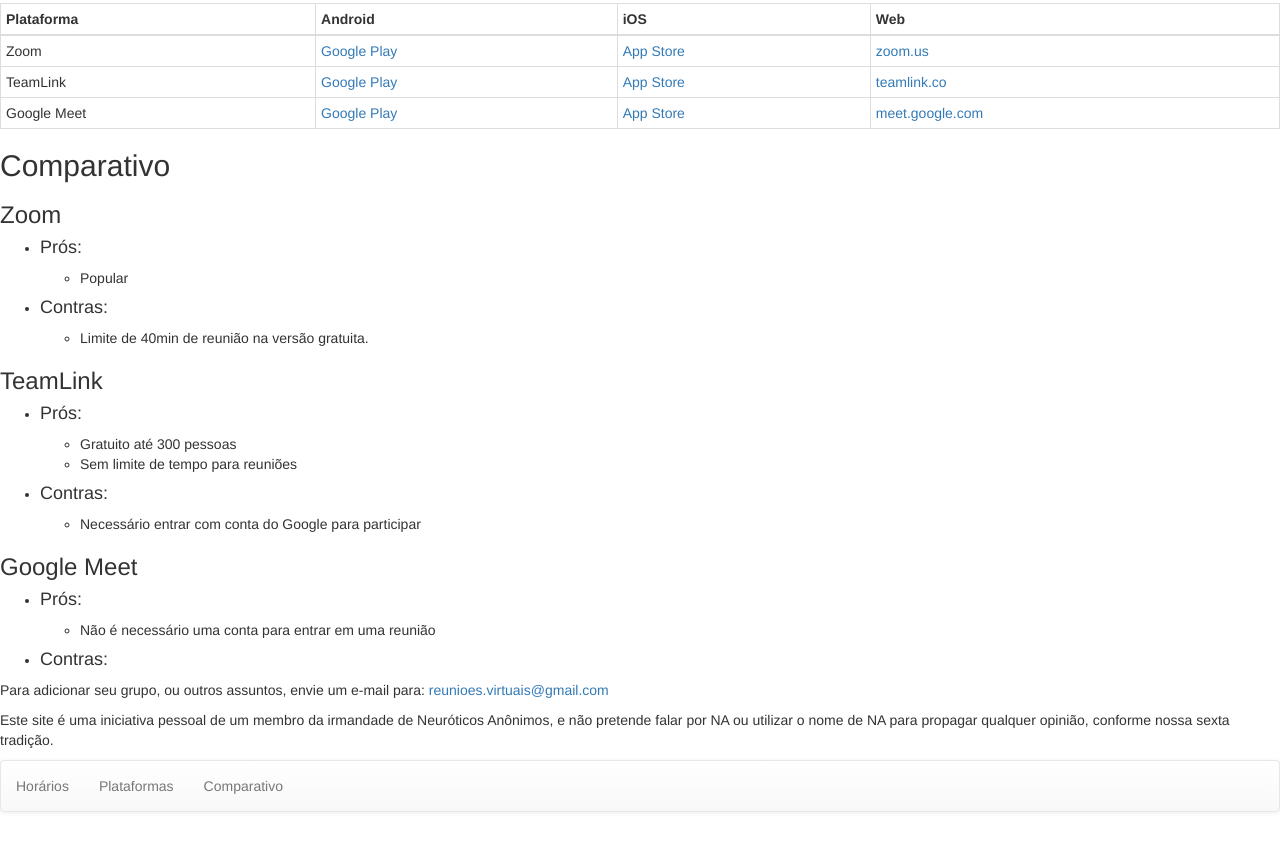
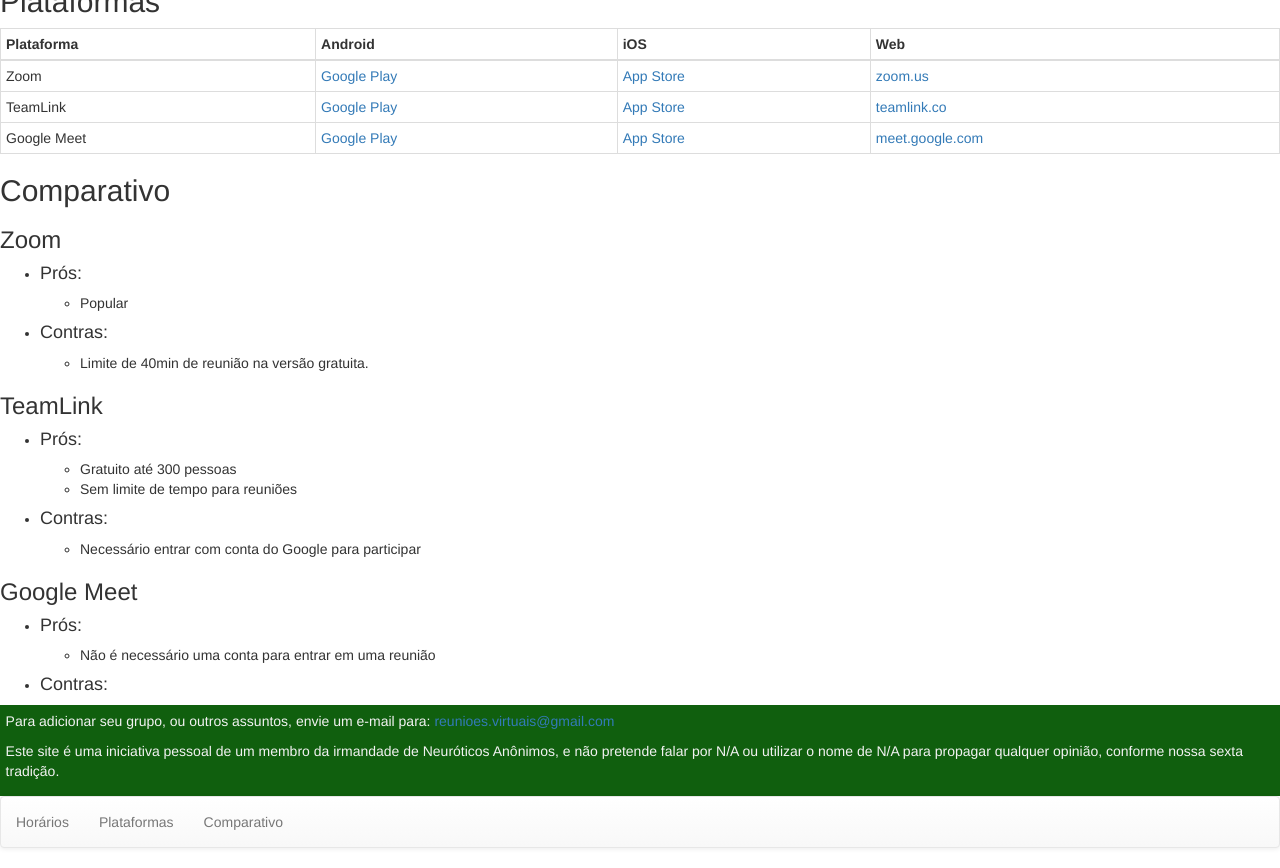
Before and after one commit to reunioes-virtuais/reunioes-virtuais.github.io, a plain HTML site: page index.html in a window 1280 px wide. Shown: the part 559-1427 px from the top of the page. Before the commit the page ends 1391 px from the top, so only its background shows below. Drawn offline with nearby package versions, Linux system fonts and the light colour scheme.

Commit message:
Melhorando o estilo do cabeçalho e rodapé

```diff
--- a/index.html
+++ b/index.html
@@ -3,6 +3,7 @@
   <head>
     <meta charset="utf-8">
     <meta name="viewport" content="width=device-width, initial-scale=1">
+    <link rel="stylesheet" href="style.css">
     <!-- Bootstrap -->
     <link rel="stylesheet" href="https://stackpath.bootstrapcdn.com/bootstrap/3.4.1/css/bootstrap.min.css" integrity="sha384-HSMxcRTRxnN+Bdg0JdbxYKrThecOKuH5zCYotlSAcp1+c8xmyTe9GYg1l9a69psu" crossorigin="anonymous">
     <link rel="stylesheet" href="https://stackpath.bootstrapcdn.com/bootstrap/3.4.1/css/bootstrap-theme.min.css" integrity="sha384-6pzBo3FDv/PJ8r2KRkGHifhEocL+1X2rVCTTkUfGk7/0pbek5mMa1upzvWbrUbOZ" crossorigin="anonymous">
@@ -166,7 +167,7 @@
         Para adicionar seu grupo, ou outros assuntos, envie um e-mail para: <a href="mailto:reunioes.virtuais@gmail.com">reunioes.virtuais@gmail.com</a>
       </p>
       <p>
-        Este site é uma iniciativa pessoal de um membro da irmandade de Neuróticos Anônimos, e não pretende falar por NA ou utilizar o nome de NA para propagar qualquer opinião, conforme nossa sexta tradição.
+        Este site é uma iniciativa pessoal de um membro da irmandade de Neuróticos Anônimos, e não pretende falar por N/A ou utilizar o nome de N/A para propagar qualquer opinião, conforme nossa sexta tradição.
       </p>
     </footer>
     <nav class="navbar navbar-default" role="navigation">
--- /dev/null
+++ b/style.css
@@ -0,0 +1,5 @@
+footer, header {
+    background-color: #105F0E;
+    color: #F2F2F2;
+    padding: 0.4em;
+}
```
